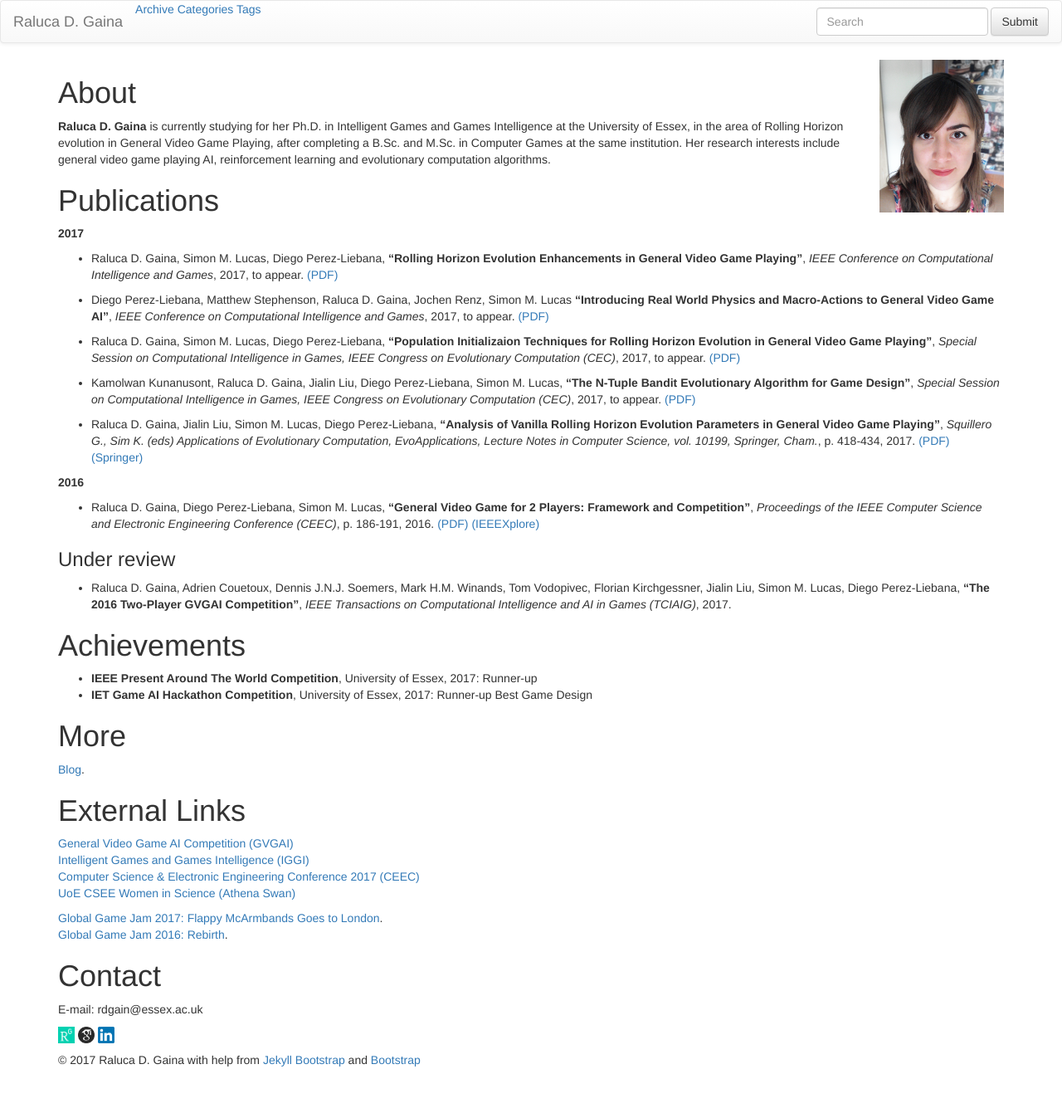
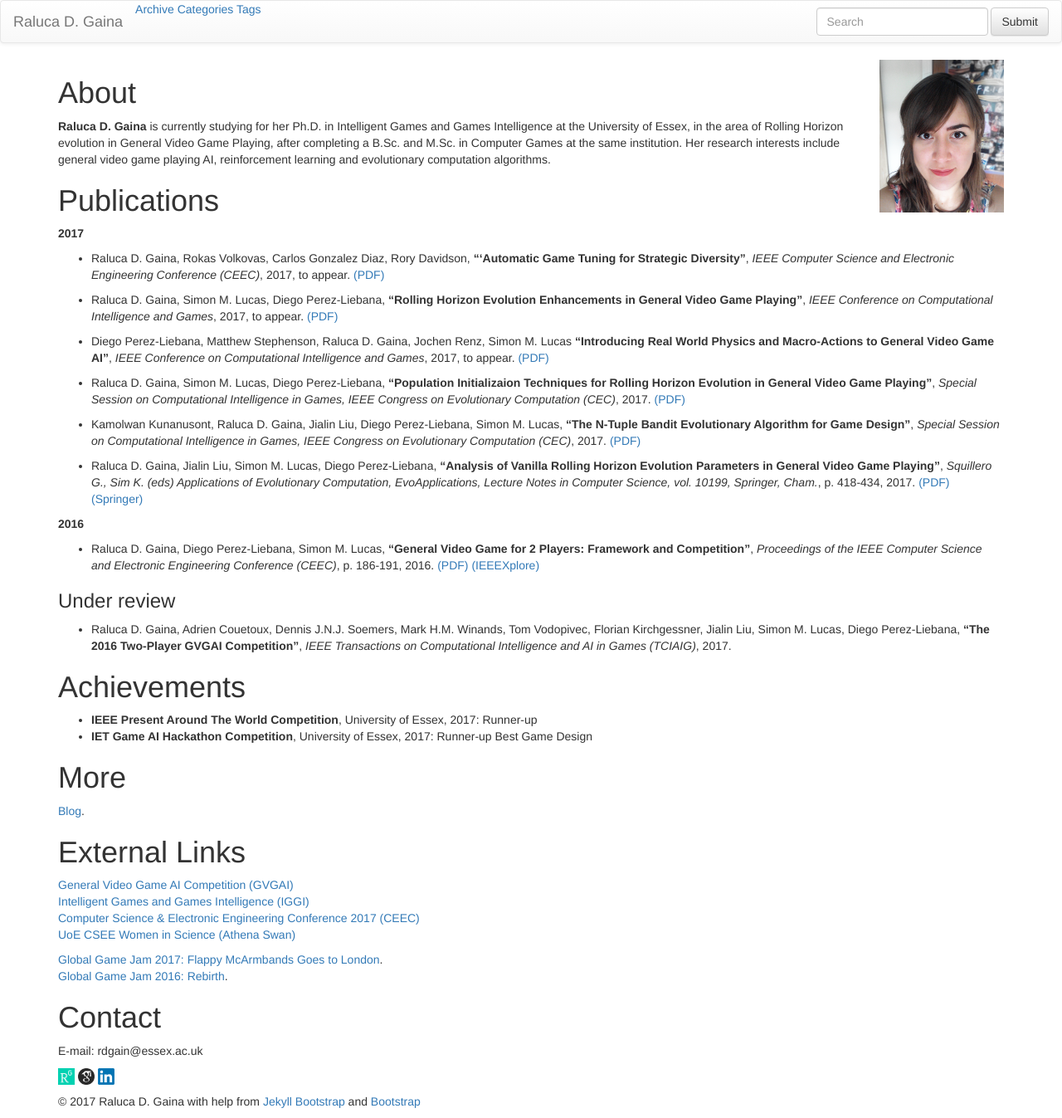
Before and after one commit to rdgain/rdgain.github.io, a Jekyll site: the page built from index.md, in a window 1280 px wide. Shown: the whole page at 83% size. Built offline with Jekyll 4.4.1, drawn with Linux system fonts in a browser that asks for light colours; nearby versions of some CDN libraries; library files that are not in the unit come from our copies; before the commit the page ends 1297 px from its top, so only the background shows below that.

Commit message:
new paper accepted for publication

```diff
--- a/index.md
+++ b/index.md
@@ -13,13 +13,15 @@ layout: default
 
 **2017**
 
+* Raluca D. Gaina, Rokas Volkovas, Carlos Gonzalez Diaz, Rory Davidson, **"'Automatic Game Tuning for Strategic Diversity"**, _IEEE Computer Science and Electronic Engineering Conference (CEEC)_, 2017, to appear. [(PDF)](assets/pdf/automatic-game-tuning.pdf)
+
 * Raluca D. Gaina, Simon M. Lucas, Diego Perez-Liebana, **"Rolling Horizon Evolution Enhancements in General Video Game Playing"**, _IEEE Conference on Computational Intelligence and Games_, 2017, to appear. [(PDF)](assets/pdf/rolling-horizon-enh.pdf)
 
 * Diego Perez-Liebana, Matthew Stephenson, Raluca D. Gaina, Jochen Renz, Simon M. Lucas **"Introducing Real World Physics and Macro-Actions to General Video Game AI"**, _IEEE Conference on Computational Intelligence and Games_, 2017, to appear. [(PDF)](assets/pdf/physics-macro.pdf)
 
-* Raluca D. Gaina, Simon M. Lucas, Diego Perez-Liebana, **"Population Initializaion Techniques for Rolling Horizon Evolution in General Video Game Playing"**, _Special Session on Computational Intelligence in Games, IEEE Congress on Evolutionary Computation (CEC)_, 2017, to appear. [(PDF)](assets/pdf/seeding-cec.pdf)
+* Raluca D. Gaina, Simon M. Lucas, Diego Perez-Liebana, **"Population Initializaion Techniques for Rolling Horizon Evolution in General Video Game Playing"**, _Special Session on Computational Intelligence in Games, IEEE Congress on Evolutionary Computation (CEC)_, 2017. [(PDF)](assets/pdf/seeding-cec.pdf)
 
-* Kamolwan Kunanusont, Raluca D. Gaina, Jialin Liu, Diego Perez-Liebana, Simon M. Lucas, **"The N-Tuple Bandit Evolutionary Algorithm for Game Design"**, _Special Session on Computational Intelligence in Games, IEEE Congress on Evolutionary Computation (CEC)_, 2017, to appear. [(PDF)](assets/pdf/n-tuple-bandit.pdf)
+* Kamolwan Kunanusont, Raluca D. Gaina, Jialin Liu, Diego Perez-Liebana, Simon M. Lucas, **"The N-Tuple Bandit Evolutionary Algorithm for Game Design"**, _Special Session on Computational Intelligence in Games, IEEE Congress on Evolutionary Computation (CEC)_, 2017. [(PDF)](assets/pdf/n-tuple-bandit.pdf)
 
 * Raluca D. Gaina, Jialin Liu, Simon M. Lucas, Diego Perez-Liebana, **"Analysis of Vanilla Rolling Horizon Evolution Parameters in General Video Game Playing"**, _Squillero G., Sim K. (eds) Applications of Evolutionary Computation, EvoApplications, Lecture Notes in Computer Science, vol. 10199, Springer, Cham._, p. 418-434, 2017. [(PDF)](assets/pdf/analysis-vanilla-rolling.pdf) [(Springer)](https://link.springer.com/chapter/10.1007/978-3-319-55849-3_28)
 
```
Also changed, not shown: 1 other file.
